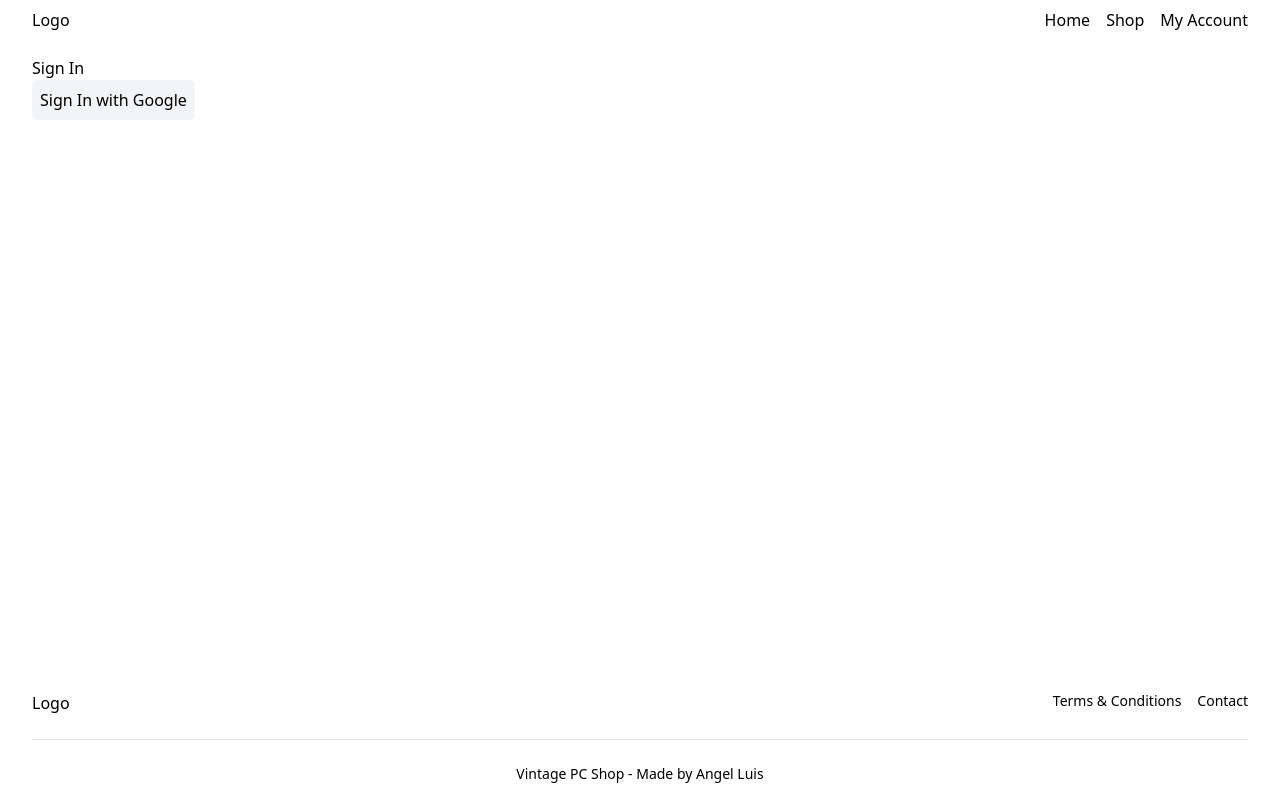
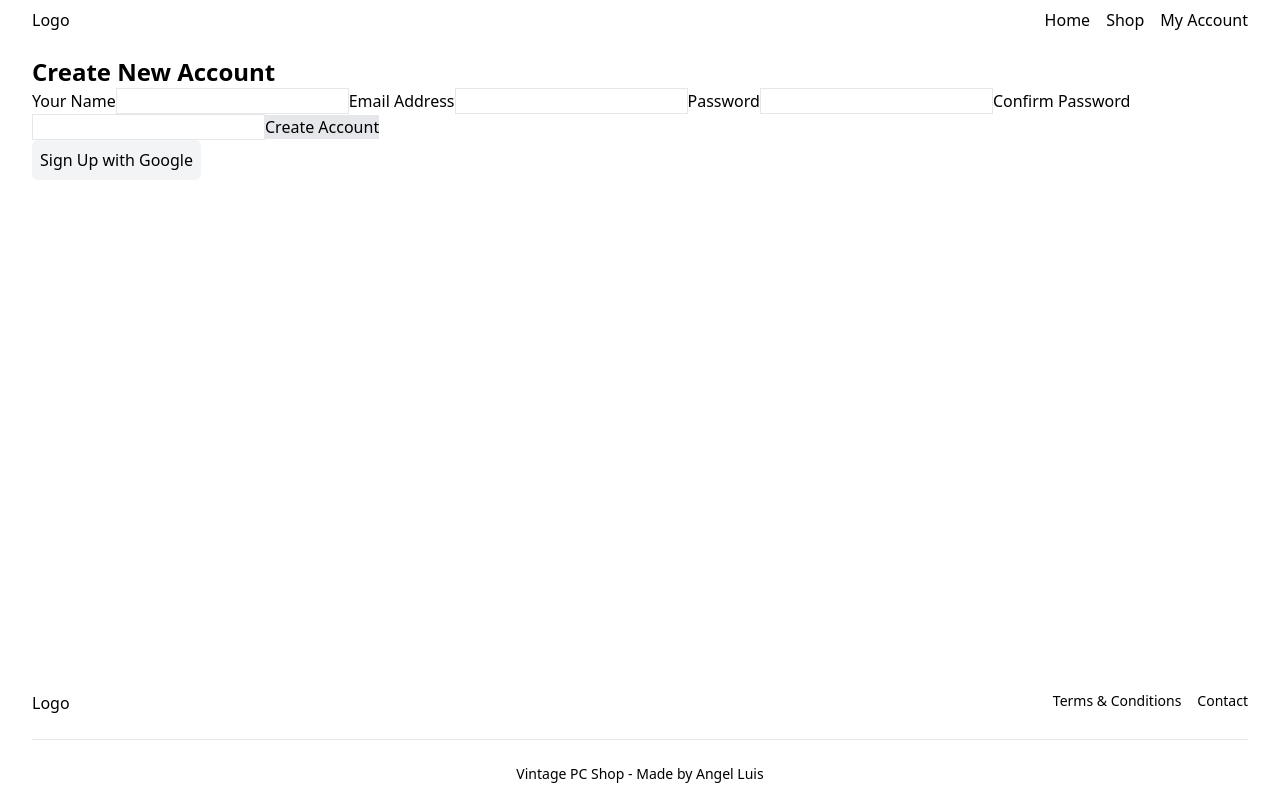
Before and after one commit to angel-luis/vintage-pc-shop, a React (Vite) app: page /my-account in a window 1280 px wide. Built offline with nearby package versions, Linux system fonts and the light colour scheme.

Commit message:
Implement Formik in a form sign up component

```diff
--- a/package.json
+++ b/package.json
@@ -11,6 +11,7 @@
   },
   "dependencies": {
     "firebase": "^10.13.0",
+    "formik": "^2.4.6",
     "react": "^18.3.1",
     "react-dom": "^18.3.1",
     "react-router-dom": "^6.26.1"
--- /dev/null
+++ b/src/components/sign-up-form.tsx
@@ -0,0 +1,68 @@
+import { useFormik } from "formik";
+
+export default function SignUpForm() {
+  const formik = useFormik({
+    initialValues: {
+      email: "",
+      password: "",
+      confirmPassword: "",
+      displayName: "",
+    },
+    onSubmit: (values) => {
+      if (values.password !== values.confirmPassword) {
+        alert("Passwords do not match");
+        return;
+      }
+
+      alert(JSON.stringify(values, null, 2));
+    },
+  });
+
+  return (
+    <form onSubmit={formik.handleSubmit}>
+      <label htmlFor="displayName">Your Name</label>
+      <input
+        className="border"
+        id="displayName"
+        name="displayName"
+        type="text"
+        onChange={formik.handleChange}
+        value={formik.values.displayName}
+      />
+
+      <label htmlFor="email">Email Address</label>
+      <input
+        className="border"
+        id="email"
+        name="email"
+        type="email"
+        onChange={formik.handleChange}
+        value={formik.values.email}
+      />
+
+      <label htmlFor="email">Password</label>
+      <input
+        className="border"
+        id="password"
+        name="password"
+        type="password"
+        onChange={formik.handleChange}
+        value={formik.values.password}
+      />
+
+      <label htmlFor="email">Confirm Password</label>
+      <input
+        className="border"
+        id="confirmPassword"
+        name="confirmPassword"
+        type="password"
+        onChange={formik.handleChange}
+        value={formik.values.confirmPassword}
+      />
+
+      <button className="bg-gray-200" type="submit">
+        Create Account
+      </button>
+    </form>
+  );
+}
--- a/src/routes/my-account.tsx
+++ b/src/routes/my-account.tsx
@@ -1,14 +1,16 @@
+import SignUpForm from "@/components/sign-up-form";
 import { handleSignInGoogle } from "@/data/firebase";
 
 export default function MyAccountPage() {
   return (
     <>
-      <h1>Sign In</h1>
+      <h2 className="text-2xl font-bold">Create New Account</h2>
+      <SignUpForm />
       <button
         className="bg-gray-100 rounded-md p-2 hover:bg-gray-300"
         onClick={handleSignInGoogle}
       >
-        Sign In with Google
+        Sign Up with Google
       </button>
     </>
   );
```
Also changed, not shown: 1 other file (tests, documents, lock files or other folders).
